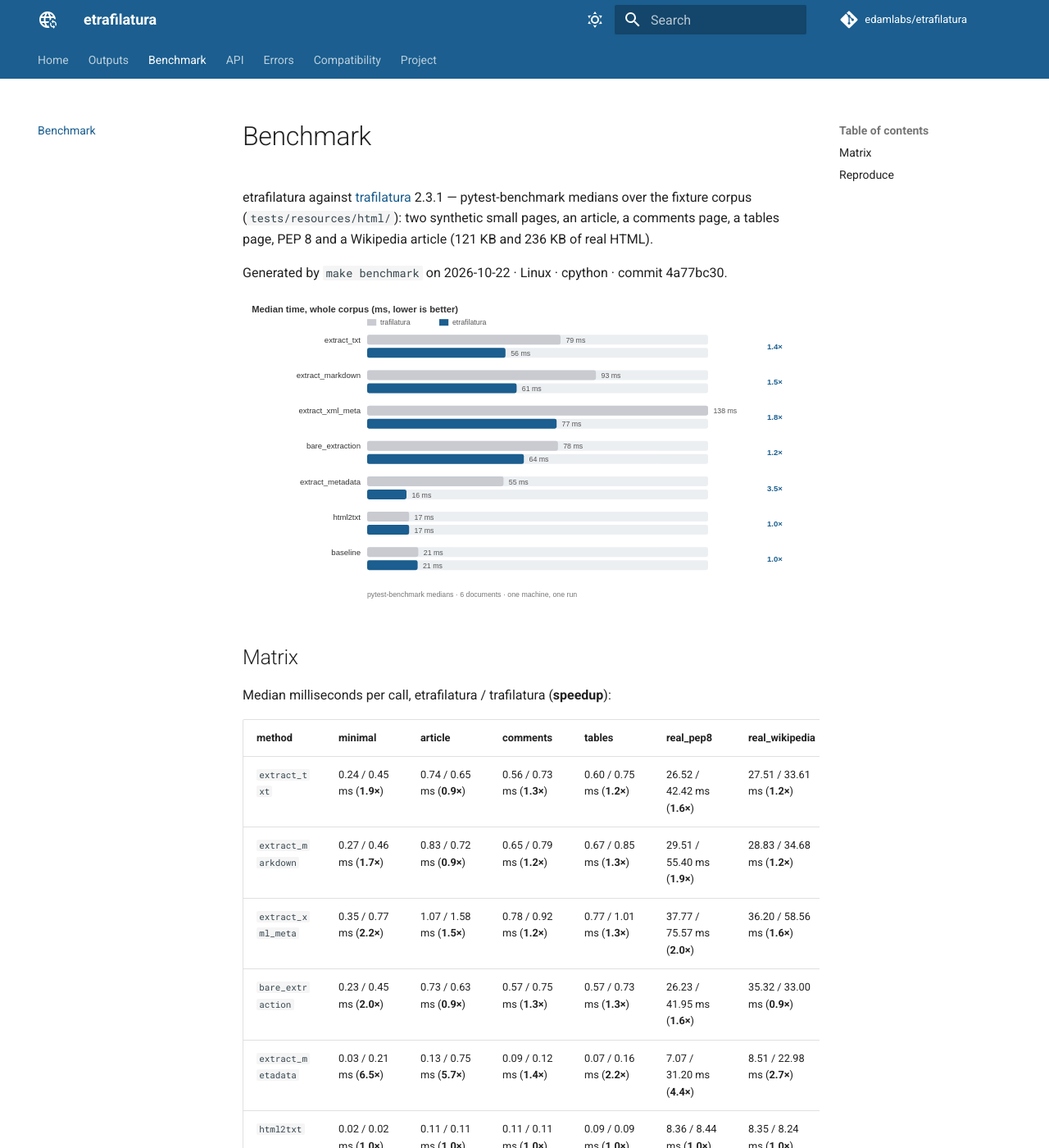
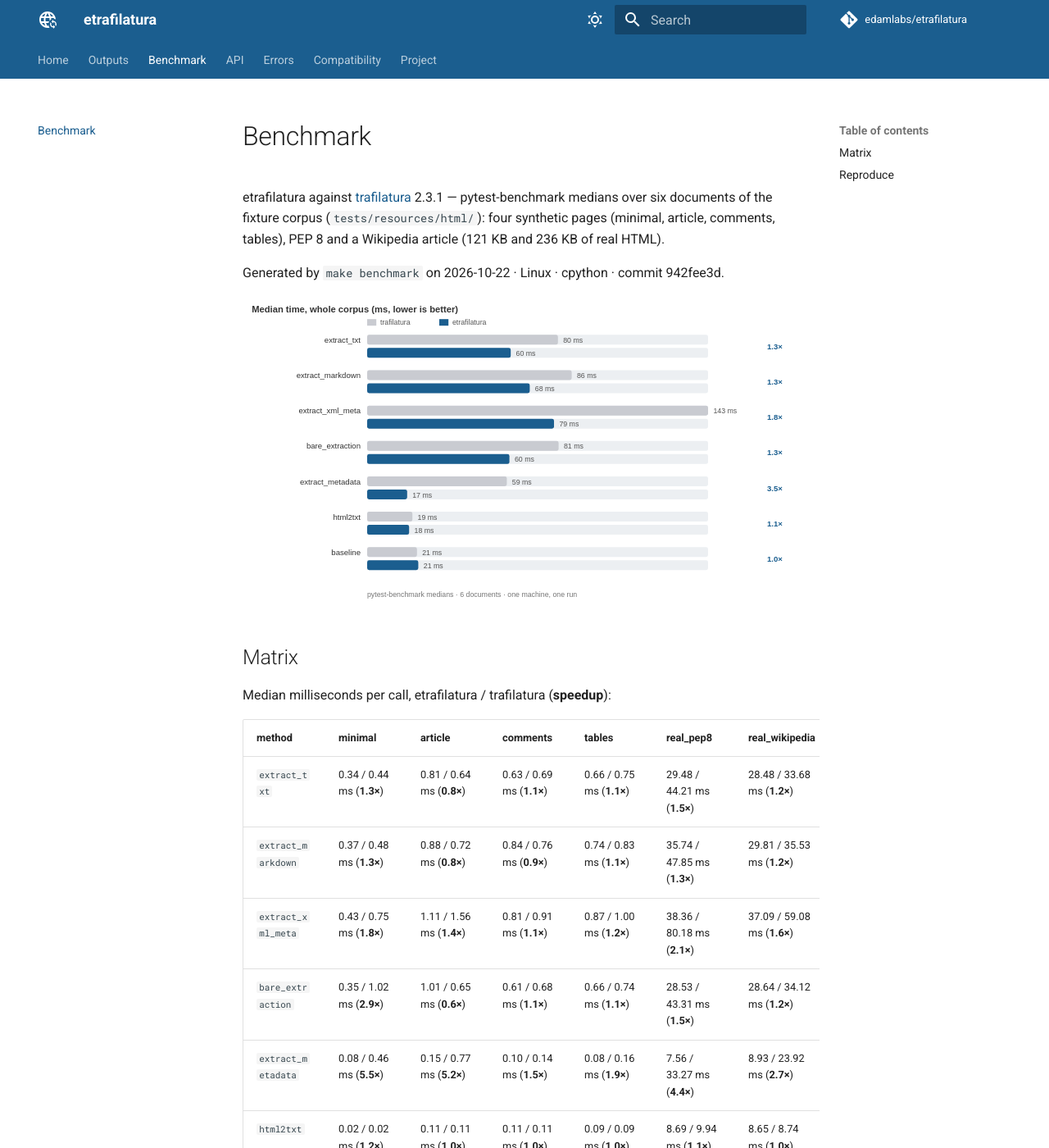
Before and after one commit to edamlabs/etrafilatura, an MkDocs documentation site: the page built from docs/benchmark.md, in a window 1280 px wide and 1400 px high. Shown: the whole window at 82% size. Built offline with MkDocs 1.6.1 and Material for MkDocs 9.7.7, drawn with Linux system fonts in a browser that asks for light colours; comment, search, counter and statistics services are not loaded; some of the changed text lies outside the part shown.

Commit message:
docs(benchmark): re-measured matrix; README speedups from it; corpus described as six documents
Co-Authored-By: Claude Opus 5.5 <noreply@anthropic.com>

```diff
--- a/docs/benchmark.md
+++ b/docs/benchmark.md
@@ -1,10 +1,10 @@
 # Benchmark
 
 etrafilatura against [trafilatura](https://pypi.org/project/trafilatura/) 2.3.1 —
-pytest-benchmark medians over the fixture corpus (`tests/resources/html/`): two synthetic small pages, an article,
-a comments page, a tables page, PEP 8 and a Wikipedia article (121 KB and 236 KB of real HTML).
+pytest-benchmark medians over six documents of the fixture corpus (`tests/resources/html/`): four synthetic
+pages (minimal, article, comments, tables), PEP 8 and a Wikipedia article (121 KB and 236 KB of real HTML).
 
-Generated by `make benchmark` on 2026-10-22 · Linux · cpython · commit 4a77bc30.
+Generated by `make benchmark` on 2026-10-22 · Linux · cpython · commit 942fee3d.
 
 ![Benchmark](assets/benchmark.svg)
 
@@ -14,13 +14,13 @@ Median milliseconds per call, etrafilatura / trafilatura (**speedup**):
 
 | method | minimal | article | comments | tables | real_pep8 | real_wikipedia |
 |---|---|---|---|---|---|---|
-| `extract_txt` | 0.24 / 0.45 ms (**1.9×**) | 0.74 / 0.65 ms (**0.9×**) | 0.56 / 0.73 ms (**1.3×**) | 0.60 / 0.75 ms (**1.2×**) | 26.52 / 42.42 ms (**1.6×**) | 27.51 / 33.61 ms (**1.2×**) |
-| `extract_markdown` | 0.27 / 0.46 ms (**1.7×**) | 0.83 / 0.72 ms (**0.9×**) | 0.65 / 0.79 ms (**1.2×**) | 0.67 / 0.85 ms (**1.3×**) | 29.51 / 55.40 ms (**1.9×**) | 28.83 / 34.68 ms (**1.2×**) |
-| `extract_xml_meta` | 0.35 / 0.77 ms (**2.2×**) | 1.07 / 1.58 ms (**1.5×**) | 0.78 / 0.92 ms (**1.2×**) | 0.77 / 1.01 ms (**1.3×**) | 37.77 / 75.57 ms (**2.0×**) | 36.20 / 58.56 ms (**1.6×**) |
-| `bare_extraction` | 0.23 / 0.45 ms (**2.0×**) | 0.73 / 0.63 ms (**0.9×**) | 0.57 / 0.75 ms (**1.3×**) | 0.57 / 0.73 ms (**1.3×**) | 26.23 / 41.95 ms (**1.6×**) | 35.32 / 33.00 ms (**0.9×**) |
-| `extract_metadata` | 0.03 / 0.21 ms (**6.5×**) | 0.13 / 0.75 ms (**5.7×**) | 0.09 / 0.12 ms (**1.4×**) | 0.07 / 0.16 ms (**2.2×**) | 7.07 / 31.20 ms (**4.4×**) | 8.51 / 22.98 ms (**2.7×**) |
-| `html2txt` | 0.02 / 0.02 ms (**1.0×**) | 0.11 / 0.11 ms (**1.0×**) | 0.11 / 0.11 ms (**1.0×**) | 0.09 / 0.09 ms (**1.0×**) | 8.36 / 8.44 ms (**1.0×**) | 8.35 / 8.24 ms (**1.0×**) |
-| `baseline` | 0.05 / 0.05 ms (**1.0×**) | 0.14 / 0.20 ms (**1.4×**) | 0.13 / 0.13 ms (**1.0×**) | 0.12 / 0.12 ms (**1.0×**) | 11.10 / 11.49 ms (**1.0×**) | 8.99 / 8.84 ms (**1.0×**) |
+| `extract_txt` | 0.34 / 0.44 ms (**1.3×**) | 0.81 / 0.64 ms (**0.8×**) | 0.63 / 0.69 ms (**1.1×**) | 0.66 / 0.75 ms (**1.1×**) | 29.48 / 44.21 ms (**1.5×**) | 28.48 / 33.68 ms (**1.2×**) |
+| `extract_markdown` | 0.37 / 0.48 ms (**1.3×**) | 0.88 / 0.72 ms (**0.8×**) | 0.84 / 0.76 ms (**0.9×**) | 0.74 / 0.83 ms (**1.1×**) | 35.74 / 47.85 ms (**1.3×**) | 29.81 / 35.53 ms (**1.2×**) |
+| `extract_xml_meta` | 0.43 / 0.75 ms (**1.8×**) | 1.11 / 1.56 ms (**1.4×**) | 0.81 / 0.91 ms (**1.1×**) | 0.87 / 1.00 ms (**1.2×**) | 38.36 / 80.18 ms (**2.1×**) | 37.09 / 59.08 ms (**1.6×**) |
+| `bare_extraction` | 0.35 / 1.02 ms (**2.9×**) | 1.01 / 0.65 ms (**0.6×**) | 0.61 / 0.68 ms (**1.1×**) | 0.66 / 0.74 ms (**1.1×**) | 28.53 / 43.31 ms (**1.5×**) | 28.64 / 34.12 ms (**1.2×**) |
+| `extract_metadata` | 0.08 / 0.46 ms (**5.5×**) | 0.15 / 0.77 ms (**5.2×**) | 0.10 / 0.14 ms (**1.5×**) | 0.08 / 0.16 ms (**1.9×**) | 7.56 / 33.27 ms (**4.4×**) | 8.93 / 23.92 ms (**2.7×**) |
+| `html2txt` | 0.02 / 0.02 ms (**1.2×**) | 0.11 / 0.11 ms (**1.0×**) | 0.11 / 0.11 ms (**1.0×**) | 0.09 / 0.09 ms (**1.0×**) | 8.69 / 9.94 ms (**1.1×**) | 8.65 / 8.74 ms (**1.0×**) |
+| `baseline` | 0.05 / 0.05 ms (**0.9×**) | 0.15 / 0.15 ms (**1.0×**) | 0.13 / 0.14 ms (**1.0×**) | 0.12 / 0.13 ms (**1.0×**) | 11.94 / 11.59 ms (**1.0×**) | 9.06 / 8.82 ms (**1.0×**) |
 
 ## Reproduce
 
```
Also changed, not shown: README.md (+4 -3 lines), docs/assets/benchmark.svg, 1 other file.
